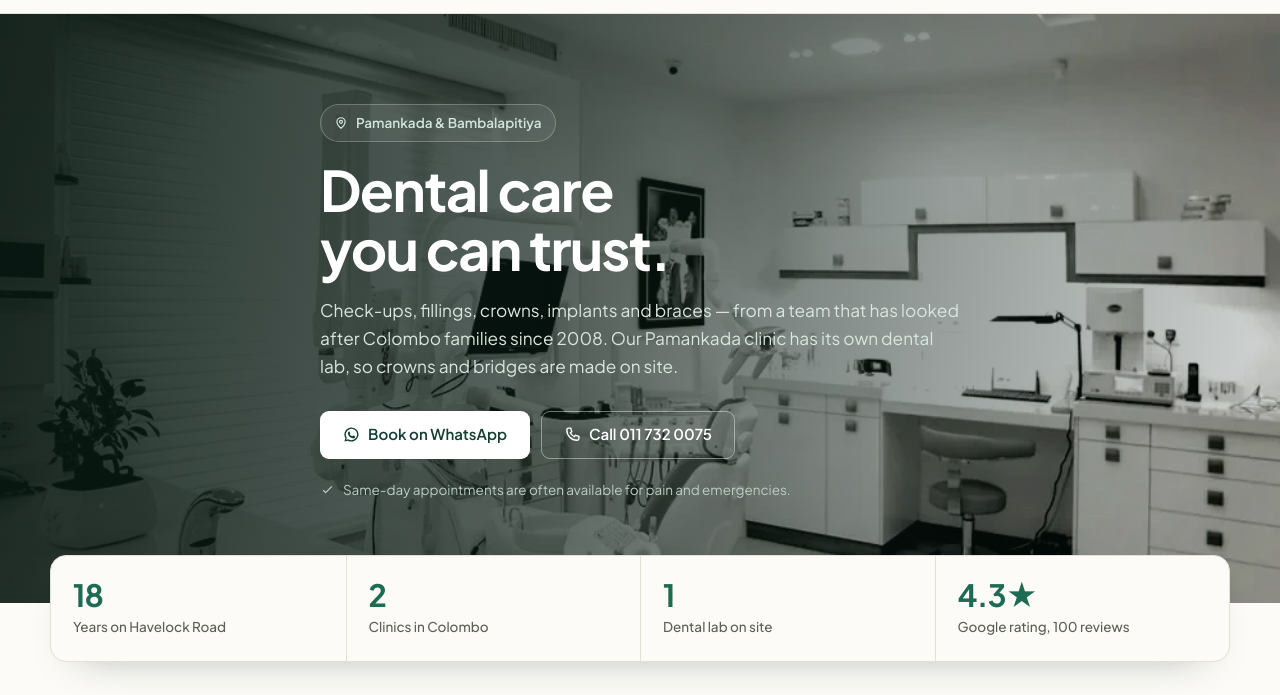
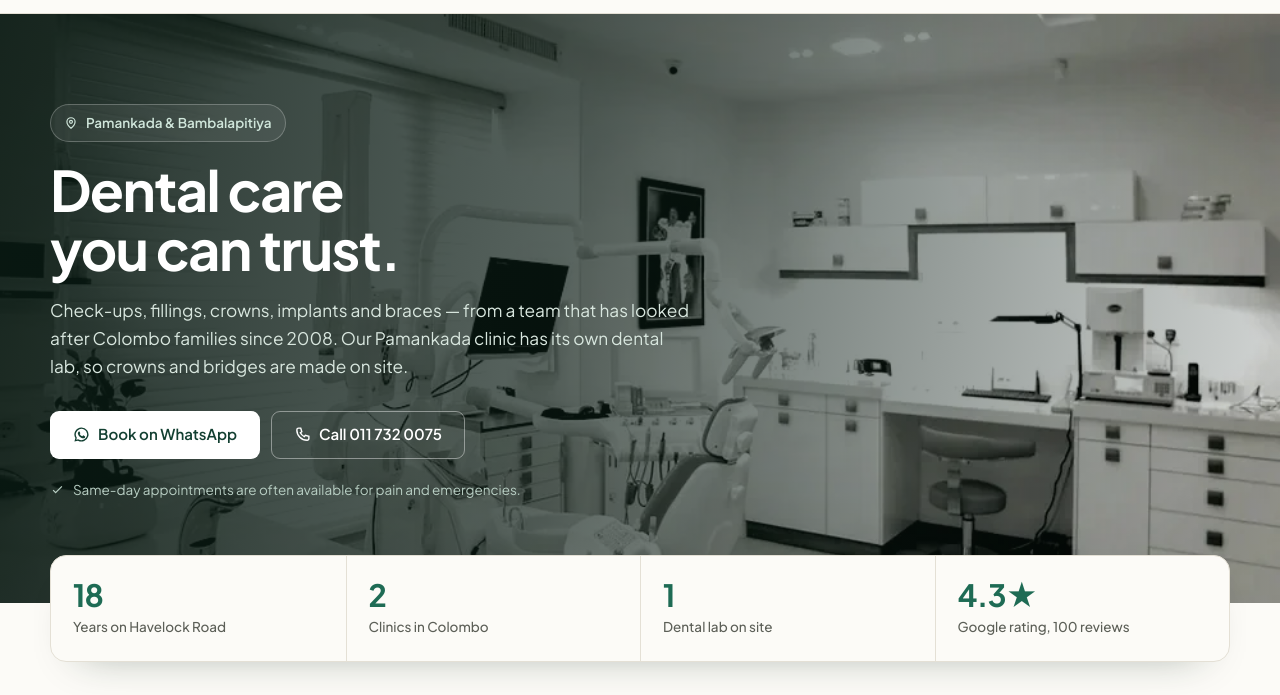
Before and after one commit to DiyonGamage/colombo-dental-demo, a plain HTML site: page index.html in a window 1280 px wide. Shown: the part 105-800 px from the top of the page. Drawn offline with Linux system fonts and the light colour scheme.

Commit message:
Align hero content with container grid

```diff
--- a/index.html
+++ b/index.html
@@ -347,7 +347,8 @@ html[data-theme="dark"] .theme .moon{display:block}
     <div class="hero-bg">
       <img src="assets/clinic.webp" alt="Treatment room at Colombo Dental Clinics" width="1000" height="750" fetchpriority="high">
     </div>
-    <div class="container hero-in">
+    <div class="container">
+      <div class="hero-in">
         <p class="eyebrow">
           <svg viewBox="0 0 24 24" aria-hidden="true"><path d="M12 21s7-5.5 7-11a7 7 0 1 0-14 0c0 5.5 7 11 7 11Z"/><circle cx="12" cy="10" r="2.5"/></svg>
           Pamankada &amp; Bambalapitiya
@@ -368,6 +369,7 @@ html[data-theme="dark"] .theme .moon{display:block}
           <svg viewBox="0 0 24 24" aria-hidden="true"><path d="m5 13 4 4L19 7"/></svg>
           Same-day appointments are often available for pain and emergencies.
         </p>
+      </div>
     </div>
   </section>
 
```
Lines whose indentation alone changed are shown as unchanged.
